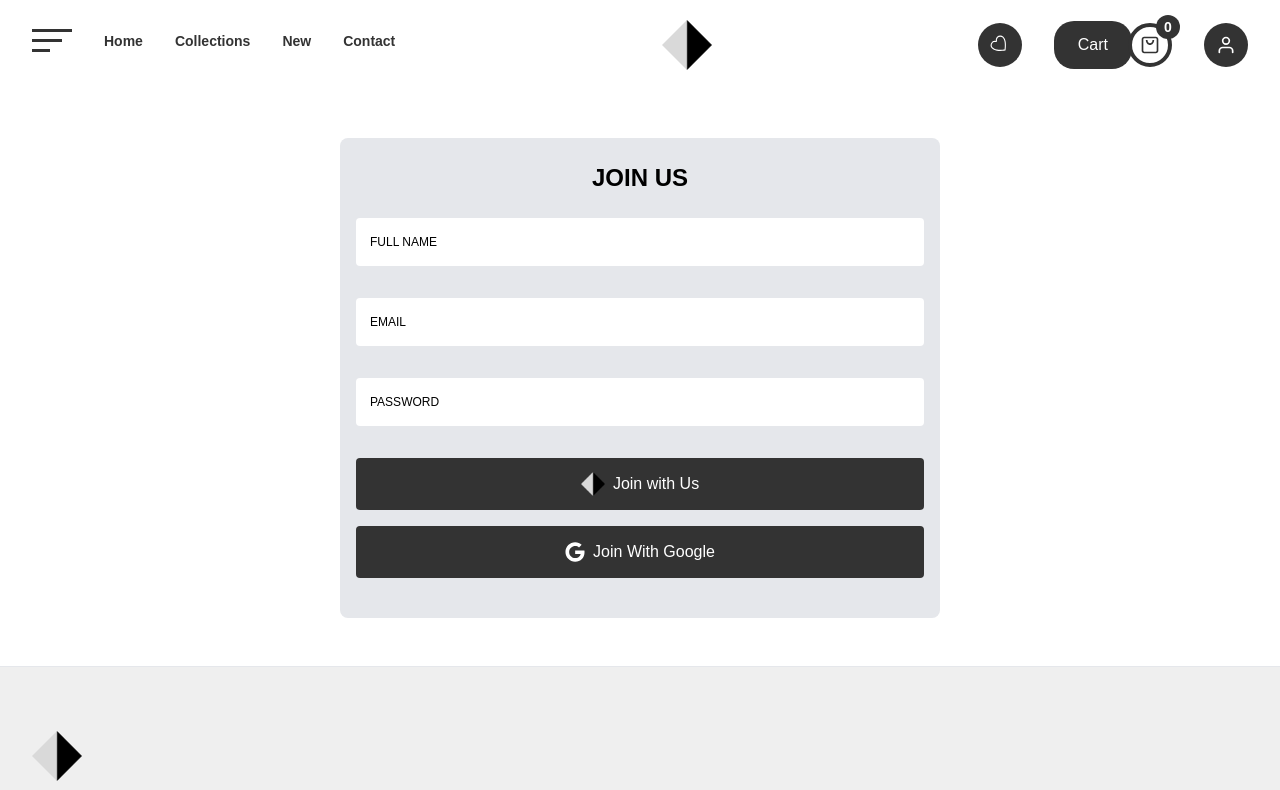
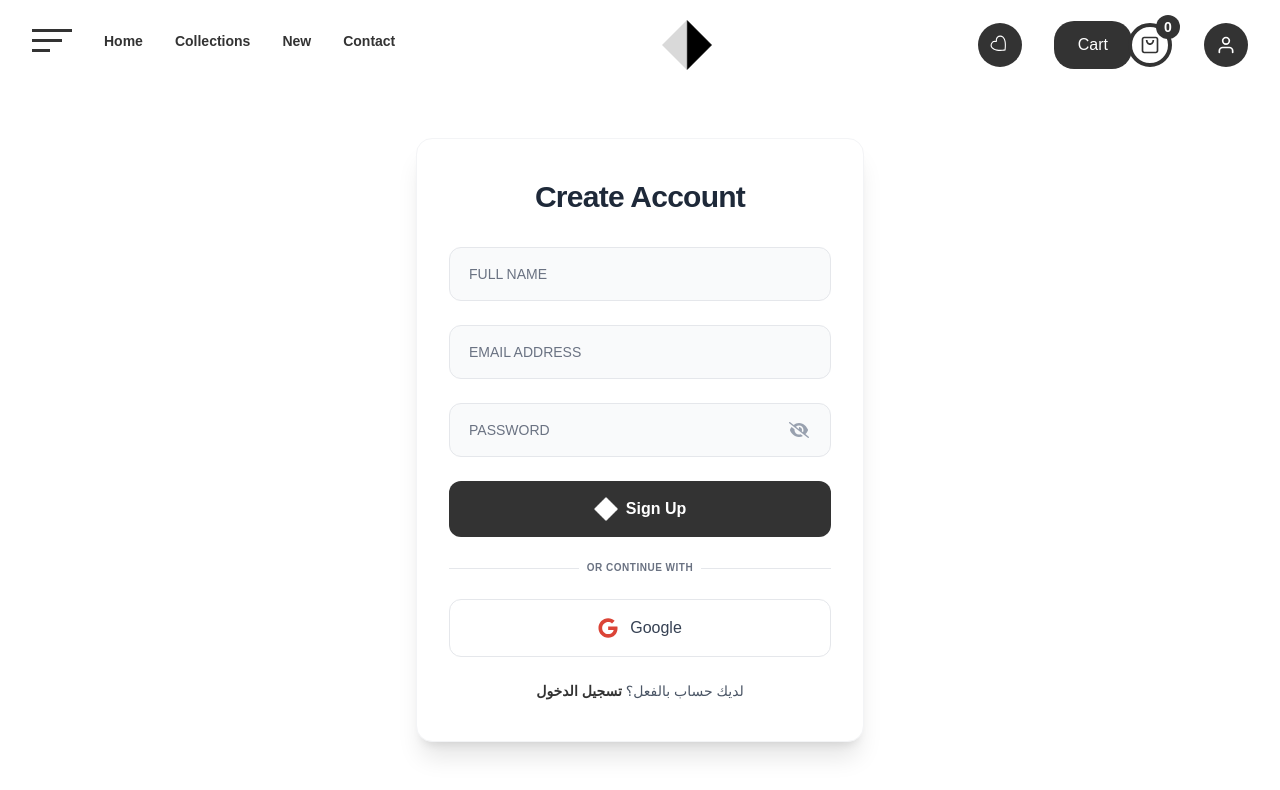
Before and after one commit to mohamedhabib102/fashion-store, a Next.js app: page /auth/register in a window 1280 px wide. Shown: the top 790 px of the page. Built offline with nearby package versions, Linux system fonts and the light colour scheme; no server answers.

Commit message:
Update: upgrade profile user and register/login pages

```diff
--- a/components/auth/Login.tsx
+++ b/components/auth/Login.tsx
@@ -3,7 +3,7 @@ import Image from "next/image";
 import { FaEye, FaEyeSlash, FaGoogle } from "react-icons/fa6";
 import { motion } from "framer-motion";
 import { useEffect, useState } from "react";
-import {  actionFormRegister } from "@/utils/acttionFormRegister";
+import { actionFormRegister } from "@/utils/acttionFormRegister";
 import { signIn, useSession } from "next-auth/react";
 import { useRouter } from "next/navigation";
 import { useAuth } from "@/utils/contextapi";
@@ -13,12 +13,18 @@ import { User } from "next-auth";
 
 
 
-const Login:React.FC = () => {
+import Link from "next/link";
+import { AiOutlineLoading } from "react-icons/ai";
+
+
+
+const Login: React.FC = () => {
     const [eye, setEye] = useState<boolean>(false);
     const [message, setMessage] = useState<string>("")
-    const router =  useRouter()
-    const {login, user} = useAuth()
-    const { data: session , status} = useSession()
+    const [isLoading, setIsLoading] = useState<boolean>(false)
+    const router = useRouter()
+    const { login, user } = useAuth()
+    const { data: session, status } = useSession()
     const userGoogle = session?.user ? (session.user as User) : null;
 
 
@@ -26,38 +32,43 @@ const Login:React.FC = () => {
 
 
 
-    const handleSubmit = async(formData:FormData) => {
+    const handleSubmit = async (formData: FormData) => {
         const password = formData.get("password")
         setMessage("")
+        setIsLoading(true)
 
         if (typeof password !== "string") {
             setMessage("Password is required");
+            setIsLoading(false)
             return;
         }
 
         const passwordRegex = /^(?=.*[A-Z])(?=.*\d).{8,}$/;
-       if (!passwordRegex.test(password)){
+        if (!passwordRegex.test(password)) {
             setMessage(
                 "Password must be at least 8 characters, include a number and a capital letter"
             );
+            setIsLoading(false)
             return;
         }
 
         const res = await actionFormLogin(formData)
-        if (!res.success){
+        if (!res.success) {
             setMessage(res.message)
+            setIsLoading(false)
             return;
         }
 
         login(res?.user)
         router.push("/")
+        setIsLoading(false)
     }
 
 
 
     useEffect(() => {
         if (status === "loading") return;
-           if (userGoogle || user){
+        if (userGoogle || user) {
             router.push("/")
         }
     }, [session, user])
@@ -70,105 +81,130 @@ const Login:React.FC = () => {
             animate={{ opacity: 1, y: 0 }}
             transition={{ duration: 0.5 }}
             action={handleSubmit}
-            className="lg:w-150 w-82.5 bg-gray-200 mx-auto py-6 px-4 rounded-lg"
+            className="lg:w-150 w-full max-w-md bg-white shadow-xl mx-auto py-10 px-8 rounded-2xl border border-gray-100"
         >
-                    <h2 className="text-2xl font-semibold mb-6
-                    text-center uppercase">Welcome backe!</h2>
-                    <fieldset className="relative mb-8 last:mb-0">
+            <h2 className="text-3xl font-bold mb-8
+                    text-center text-gray-800 tracking-tight">Welcome Back</h2>
+            <fieldset className="relative mb-6 last:mb-0">
                 <input
                     type="email"
                     name="email"
                     id="emailUser"
                     placeholder=" "
-                            className="block bg-white p-3.5 rounded text-sm outline-none
-                        w-full placeholder:opacity-0 focus:placeholder:opacity-100 placeholder:transition placeholder:duration-200
+                    className="block bg-gray-50 border border-gray-200 p-4 rounded-xl text-sm outline-none
+                        w-full placeholder:opacity-0 focus:placeholder:opacity-100 focus:border-main-color focus:bg-white transition-all duration-200
                         peer"
                     required
                 />
                 <label
                     htmlFor="emailUser"
-                        className="absolute top-1/2 left-2 -translate-y-1/2 bg-white p-1.5 text-xs
+                    className="absolute top-1/2 left-4 -translate-y-1/2 bg-transparent px-1 text-gray-500 text-sm
                         uppercase font-medium transition-all duration-300
-                        pointer-events-none rounded
-                        peer-focus:-top-2.5
-                        peer-focus:left-1.5
+                        pointer-events-none
+                        peer-focus:-top-2
+                        peer-focus:left-3
                         peer-focus:bg-white
+                        peer-focus:text-main-color
                         peer-focus:text-xs
-                        peer-focus:p-1.5
-                        peer-[:not(:placeholder-shown)]:-top-2.5
-                        peer-[:not(:placeholder-shown)]:left-1.5
+                        peer-[:not(:placeholder-shown)]:-top-2
+                        peer-[:not(:placeholder-shown)]:left-3
+                        peer-[:not(:placeholder-shown)]:bg-white
                         peer-[:not(:placeholder-shown)]:translate-y-0
                         peer-[:not(:placeholder-shown)]:text-main-color
-                        peer-[:not(:placeholder-shown)]:text-[10px]"
-                        >Email</label>
+                        peer-[:not(:placeholder-shown)]:text-xs"
+                >Email Address</label>
             </fieldset>
-                    <fieldset className="relative mb-8 last:mb-0">
+            <fieldset className="relative mb-6 last:mb-0">
                 <input
                     type={eye ? "text" : "password"}
                     name="password"
                     id="passwordUser"
                     placeholder=" "
-                            className="block bg-white p-3.5 rounded text-sm outline-none
-                        w-full placeholder:opacity-0 focus:placeholder:opacity-100 placeholder:transition placeholder:duration-200
+                    className="block bg-gray-50 border border-gray-200 p-4 rounded-xl text-sm outline-none
+                        w-full placeholder:opacity-0 focus:placeholder:opacity-100 focus:border-main-color focus:bg-white transition-all duration-200
                         peer"
                     required
                 />
                 <label
                     htmlFor="passwordUser"
-                        className="absolute top-1/2 left-2 -translate-y-1/2 bg-white p-1.5 text-xs
+                    className="absolute top-1/2 left-4 -translate-y-1/2 bg-transparent px-1 text-gray-500 text-sm
                         uppercase font-medium transition-all duration-300
-                        pointer-events-none rounded
-                        peer-focus:-top-2.5
-                        peer-focus:left-1.5
+                        pointer-events-none
+                        peer-focus:-top-2
+                        peer-focus:left-3
                         peer-focus:bg-white
+                        peer-focus:text-main-color
                         peer-focus:text-xs
-                        peer-focus:p-1.5
-                        peer-[:not(:placeholder-shown)]:-top-2.5
-                        peer-[:not(:placeholder-shown)]:left-1.5
+                        peer-[:not(:placeholder-shown)]:-top-2
+                        peer-[:not(:placeholder-shown)]:left-3
+                        peer-[:not(:placeholder-shown)]:bg-white
                         peer-[:not(:placeholder-shown)]:translate-y-0
                         peer-[:not(:placeholder-shown)]:text-main-color
-                        peer-[:not(:placeholder-shown)]:text-[10px]"
+                        peer-[:not(:placeholder-shown)]:text-xs"
                 >Password</label>
                 <button
                     type="button"
                     onClick={() => setEye(!eye)}
                     className={
-                            `absolute top-1/2 right-2 -translate-y-1/2 bg-white text-white p-1.5 rounded
-                        transition-all duration-300 r cursor-pointer
-                        peer-[:not(:placeholder-shown)]:bg-main-color
-                        `
+                        `absolute top-1/2 right-4 -translate-y-1/2 text-gray-400 p-1.5 rounded-lg
+                        transition-all duration-300 cursor-pointer hover:text-main-color`
                     }
                 >
-                            {eye ? <FaEye /> : <FaEyeSlash />}
+                    {eye ? <FaEye size={20} /> : <FaEyeSlash size={20} />}
                 </button>
             </fieldset>
             {message && (
-                        <p className="p-2 bg-main-color mb-3 rounded text-white text-sm">{message}</p>
+                <p className="p-3 bg-red-50 border border-red-100 mb-6 rounded-xl text-red-600 text-sm font-medium animate-pulse">{message}</p>
             )}
             <button
                 type="submit"
-                    className="w-full bg-main-color text-white p-3.5 rounded
-                    transition-all duration-300 hover:bg-main-hover cursor-pointer
-                    flex items-center gap-2 justify-center mb-4">
+                disabled={isLoading}
+                className="w-full bg-main-color text-white p-4 rounded-xl font-semibold
+                    transition-all duration-300 hover:bg-main-hover hover:shadow-lg active:scale-[0.98] cursor-pointer
+                    flex items-center gap-2 justify-center mb-6 disabled:opacity-70 disabled:cursor-not-allowed disabled:active:scale-100">
+                {isLoading ? (
+                    <AiOutlineLoading className="animate-spin text-2xl" />
+                ) : (
+                    <>
                         <Image
                             src="/logo.png"
                             title="logo site"
                             alt=""
                             width={24}
                             height={24}
+                            className="brightness-0 invert"
                         />
-                        <span>Join with Us</span>
+                        <span>Login</span>
+                    </>
+                )}
             </button>
+
+            <div className="relative mb-6">
+                <div className="absolute inset-0 flex items-center">
+                    <div className="w-full border-t border-gray-200"></div>
+                </div>
+                <div className="relative flex justify-center text-sm">
+                    <span className="bg-white px-2 text-gray-500 uppercase font-bold tracking-wider text-[10px]">Or continue with</span>
+                </div>
+            </div>
+
             <button
                 type="button"
-                    className="w-full bg-main-color text-white p-3.5 rounded
-                    transition-all duration-300 hover:bg-main-hover cursor-pointer
-                    flex items-center gap-2 justify-center mb-4"
+                className="w-full bg-white border border-gray-200 text-gray-700 p-4 rounded-xl font-medium
+                    transition-all duration-300 hover:bg-gray-50 hover:border-gray-300 cursor-pointer
+                    flex items-center gap-3 justify-center mb-6"
                 onClick={() => signIn("google")}
             >
-                        <FaGoogle size={20}/>
-                        <span>Join With Google</span>
+                <FaGoogle size={20} className="text-[#DB4437]" />
+                <span>Google</span>
             </button>
+
+            <p className="text-center text-gray-600 text-sm">
+                ليس لديك حساب؟{" "}
+                <Link href="/auth/register" className="text-main-color font-bold hover:underline">
+                    سجل الآن
+                </Link>
+            </p>
         </motion.form>
     )
-};export default Login
+}; export default Login
--- a/components/auth/RegisterApp.tsx
+++ b/components/auth/RegisterApp.tsx
@@ -3,7 +3,7 @@ import Image from "next/image";
 import { FaEye, FaEyeSlash, FaGoogle } from "react-icons/fa6";
 import { motion } from "framer-motion";
 import { FormEvent, useEffect, useState } from "react";
-import {  actionFormRegister } from "@/utils/acttionFormRegister";
+import { actionFormRegister } from "@/utils/acttionFormRegister";
 import { signIn, useSession } from "next-auth/react";
 import { useRouter } from "next/navigation";
 import { User } from "next-auth";
@@ -11,44 +11,55 @@ import { useAuth } from "@/utils/contextapi";
 
 
 
-const RegisterApp:React.FC = () => {
+import Link from "next/link";
+import { AiOutlineLoading } from "react-icons/ai";
+
+
+
+const RegisterApp: React.FC = () => {
     const [eye, setEye] = useState<boolean>(false);
     const [message, setMesaage] = useState("")
-    const router =  useRouter()
-    const { data: session , status} = useSession()
+    const [isLoading, setIsLoading] = useState<boolean>(false)
+    const router = useRouter()
+    const { data: session, status } = useSession()
     const userGoogle = session?.user ? (session.user as User) : null;
-    const {user} = useAuth();
+    const { user } = useAuth();
 
 
 
 
-    const handleRegister = async(formData:FormData) => {
+    const handleRegister = async (formData: FormData) => {
         setMesaage("")
+        setIsLoading(true)
         const password = formData.get("password");
 
         if (typeof password !== "string") {
             setMesaage("Password is required");
+            setIsLoading(false)
             return;
         }
 
         const passwordRegex = /^(?=.*[A-Z])(?=.*\d).{8,}$/;
-        if (!passwordRegex.test(password)){
+        if (!passwordRegex.test(password)) {
             setMesaage(
                 "Password must be at least 8 characters, include a number and a capital letter"
             );
+            setIsLoading(false)
             return;
         }
 
         const res = await actionFormRegister(formData)
-        if (!res.success){
+        if (!res.success) {
             setMesaage(res.message)
+            setIsLoading(false)
             return;
         }
         router.push("/auth/login")
+        setIsLoading(false)
     }
 
 
-    const hadnleSubmit = async(e:FormEvent<HTMLFormElement>) =>{
+    const hadnleSubmit = async (e: FormEvent<HTMLFormElement>) => {
         e.preventDefault()
         const formData = new FormData(e.currentTarget);
         await handleRegister(formData)
@@ -57,7 +68,7 @@ const RegisterApp:React.FC = () => {
 
     useEffect(() => {
         if (status === "loading") return;
-        if (userGoogle || user){
+        if (userGoogle || user) {
             router.push("/")
         }
     }, [session, user])
@@ -68,133 +79,159 @@ const RegisterApp:React.FC = () => {
             animate={{ opacity: 1, y: 0 }}
             transition={{ duration: 0.5 }}
             onSubmit={hadnleSubmit}
-            className="lg:w-150 w-82.5 bg-gray-200 mx-auto py-6 px-4 rounded-lg"
+            className="lg:w-150 w-full max-w-md bg-white shadow-xl mx-auto py-10 px-8 rounded-2xl border border-gray-100"
         >
-                    <h2 className="text-2xl font-semibold mb-6
-                    text-center uppercase">Join Us</h2>
-                    <fieldset className="relative mb-8 last:mb-0">
+            <h2 className="text-3xl font-bold mb-8
+                    text-center text-gray-800 tracking-tight">Create Account</h2>
+            <fieldset className="relative mb-6 last:mb-0">
                 <input
                     type="text"
                     name="name"
                     id="nameUser"
                     placeholder=" "
-                            className="block bg-white p-3.5 rounded text-sm outline-none
-                        w-full placeholder:opacity-0 focus:placeholder:opacity-100 placeholder:transition placeholder:duration-200
+                    className="block bg-gray-50 border border-gray-200 p-4 rounded-xl text-sm outline-none
+                        w-full placeholder:opacity-0 focus:placeholder:opacity-100 focus:border-main-color focus:bg-white transition-all duration-200
                         peer"
                     required
                 />
                 <label
                     htmlFor="nameUser"
-                        className="absolute top-1/2 left-2 -translate-y-1/2 bg-white p-1.5 text-xs
+                    className="absolute top-1/2 left-4 -translate-y-1/2 bg-transparent px-1 text-gray-500 text-sm
                         uppercase font-medium transition-all duration-300
-                        pointer-events-none rounded
-                        peer-focus:-top-2.5
-                        peer-focus:left-1.5
+                        pointer-events-none
+                        peer-focus:-top-2
+                        peer-focus:left-3
                         peer-focus:bg-white
+                        peer-focus:text-main-color
                         peer-focus:text-xs
-                        peer-focus:p-1.5
-                        peer-[:not(:placeholder-shown)]:-top-2.5
-                        peer-[:not(:placeholder-shown)]:left-1.5
+                        peer-[:not(:placeholder-shown)]:-top-2
+                        peer-[:not(:placeholder-shown)]:left-3
+                        peer-[:not(:placeholder-shown)]:bg-white
                         peer-[:not(:placeholder-shown)]:translate-y-0
                         peer-[:not(:placeholder-shown)]:text-main-color
-                        peer-[:not(:placeholder-shown)]:text-[10px]"
+                        peer-[:not(:placeholder-shown)]:text-xs"
                 >Full Name</label>
             </fieldset>
-                    <fieldset className="relative mb-8 last:mb-0">
+            <fieldset className="relative mb-6 last:mb-0">
                 <input
                     type="email"
                     name="email"
                     id="emailUser"
                     placeholder=" "
-                            className="block bg-white p-3.5 rounded text-sm outline-none
-                        w-full placeholder:opacity-0 focus:placeholder:opacity-100 placeholder:transition placeholder:duration-200
+                    className="block bg-gray-50 border border-gray-200 p-4 rounded-xl text-sm outline-none
+                        w-full placeholder:opacity-0 focus:placeholder:opacity-100 focus:border-main-color focus:bg-white transition-all duration-200
                         peer"
                     required
                 />
                 <label
                     htmlFor="emailUser"
-                        className="absolute top-1/2 left-2 -translate-y-1/2 bg-white p-1.5 text-xs
+                    className="absolute top-1/2 left-4 -translate-y-1/2 bg-transparent px-1 text-gray-500 text-sm
                         uppercase font-medium transition-all duration-300
-                        pointer-events-none rounded
-                        peer-focus:-top-2.5
-                        peer-focus:left-1.5
+                        pointer-events-none
+                        peer-focus:-top-2
+                        peer-focus:left-3
                         peer-focus:bg-white
+                        peer-focus:text-main-color
                         peer-focus:text-xs
-                        peer-focus:p-1.5
-                        peer-[:not(:placeholder-shown)]:-top-2.5
-                        peer-[:not(:placeholder-shown)]:left-1.5
+                        peer-[:not(:placeholder-shown)]:-top-2
+                        peer-[:not(:placeholder-shown)]:left-3
+                        peer-[:not(:placeholder-shown)]:bg-white
                         peer-[:not(:placeholder-shown)]:translate-y-0
                         peer-[:not(:placeholder-shown)]:text-main-color
-                        peer-[:not(:placeholder-shown)]:text-[10px]"
-                        >Email</label>
+                        peer-[:not(:placeholder-shown)]:text-xs"
+                >Email Address</label>
             </fieldset>
-                    <fieldset className="relative mb-8 last:mb-0">
+            <fieldset className="relative mb-6 last:mb-0">
                 <input
                     type={eye ? "text" : "password"}
                     name="password"
                     id="passwordUser"
                     placeholder=" "
-                            className="block bg-white p-3.5 rounded text-sm outline-none
-                        w-full placeholder:opacity-0 focus:placeholder:opacity-100 placeholder:transition placeholder:duration-200
+                    className="block bg-gray-50 border border-gray-200 p-4 rounded-xl text-sm outline-none
+                        w-full placeholder:opacity-0 focus:placeholder:opacity-100 focus:border-main-color focus:bg-white transition-all duration-200
                         peer"
                     required
                 />
                 <label
                     htmlFor="passwordUser"
-                        className="absolute top-1/2 left-2 -translate-y-1/2 bg-white p-1.5 text-xs
+                    className="absolute top-1/2 left-4 -translate-y-1/2 bg-transparent px-1 text-gray-500 text-sm
                         uppercase font-medium transition-all duration-300
-                        pointer-events-none rounded
-                        peer-focus:-top-2.5
-                        peer-focus:left-1.5
+                        pointer-events-none
+                        peer-focus:-top-2
+                        peer-focus:left-3
                         peer-focus:bg-white
+                        peer-focus:text-main-color
                         peer-focus:text-xs
-                        peer-focus:p-1.5
-                        peer-[:not(:placeholder-shown)]:-top-2.5
-                        peer-[:not(:placeholder-shown)]:left-1.5
+                        peer-[:not(:placeholder-shown)]:-top-2
+                        peer-[:not(:placeholder-shown)]:left-3
+                        peer-[:not(:placeholder-shown)]:bg-white
                         peer-[:not(:placeholder-shown)]:translate-y-0
                         peer-[:not(:placeholder-shown)]:text-main-color
-                        peer-[:not(:placeholder-shown)]:text-[10px]"
+                        peer-[:not(:placeholder-shown)]:text-xs"
                 >Password</label>
                 <button
                     type="button"
                     onClick={() => setEye(!eye)}
                     className={
-                            `absolute top-1/2 right-2 -translate-y-1/2 bg-white text-white p-1.5 rounded
-                        transition-all duration-300 r cursor-pointer
-                        peer-[:not(:placeholder-shown)]:bg-main-color
-                        `
+                        `absolute top-1/2 right-4 -translate-y-1/2 text-gray-400 p-1.5 rounded-lg
+                        transition-all duration-300 cursor-pointer hover:text-main-color`
                     }
                 >
-                            {eye ? <FaEye /> : <FaEyeSlash />}
+                    {eye ? <FaEye size={20} /> : <FaEyeSlash size={20} />}
                 </button>
             </fieldset>
             {message && (
-                        <p className="p-2 bg-main-color mb-3 rounded text-white text-sm">{message}</p>
+                <p className="p-3 bg-red-50 border border-red-100 mb-6 rounded-xl text-red-600 text-sm font-medium animate-pulse">{message}</p>
             )}
             <button
                 type="submit"
-                    className="w-full bg-main-color text-white p-3.5 rounded
-                    transition-all duration-300 hover:bg-main-hover cursor-pointer
-                    flex items-center gap-2 justify-center mb-4">
+                disabled={isLoading}
+                className="w-full bg-main-color text-white p-4 rounded-xl font-semibold
+                    transition-all duration-300 hover:bg-main-hover hover:shadow-lg active:scale-[0.98] cursor-pointer
+                    flex items-center gap-2 justify-center mb-6 disabled:opacity-70 disabled:cursor-not-allowed disabled:active:scale-100">
+                {isLoading ? (
+                    <AiOutlineLoading className="animate-spin text-2xl" />
+                ) : (
+                    <>
                         <Image
                             src="/logo.png"
                             title="logo site"
                             alt=""
                             width={24}
                             height={24}
+                            className="brightness-0 invert"
                         />
-                        <span>Join with Us</span>
+                        <span>Sign Up</span>
+                    </>
+                )}
             </button>
+
+            <div className="relative mb-6">
+                <div className="absolute inset-0 flex items-center">
+                    <div className="w-full border-t border-gray-200"></div>
+                </div>
+                <div className="relative flex justify-center text-sm">
+                    <span className="bg-white px-2 text-gray-500 uppercase font-bold tracking-wider text-[10px]">Or continue with</span>
+                </div>
+            </div>
+
             <button
                 type="button"
-                    className="w-full bg-main-color text-white p-3.5 rounded
-                    transition-all duration-300 hover:bg-main-hover cursor-pointer
-                    flex items-center gap-2 justify-center mb-4"
+                className="w-full bg-white border border-gray-200 text-gray-700 p-4 rounded-xl font-medium
+                    transition-all duration-300 hover:bg-gray-50 hover:border-gray-300 cursor-pointer
+                    flex items-center gap-3 justify-center mb-6"
                 onClick={() => signIn("google")}
             >
-                        <FaGoogle size={20}/>
-                        <span>Join With Google</span>
+                <FaGoogle size={20} className="text-[#DB4437]" />
+                <span>Google</span>
             </button>
+
+            <p className="text-center text-gray-600 text-sm">
+                لديك حساب بالفعل؟{" "}
+                <Link href="/auth/login" className="text-main-color font-bold hover:underline">
+                    تسجيل الدخول
+                </Link>
+            </p>
         </motion.form>
     )
-};export default RegisterApp
+}; export default RegisterApp
```
Also changed, not shown: app/profile/page.tsx (+134 -81 lines), utils/contextapi.tsx (+11 -10 lines). Lines whose indentation alone changed are shown as unchanged.
